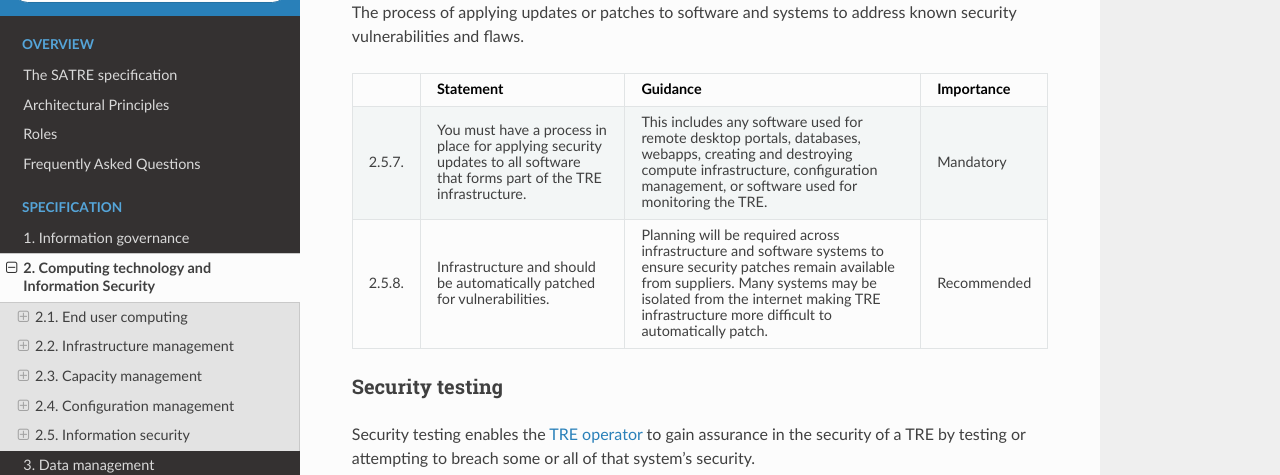
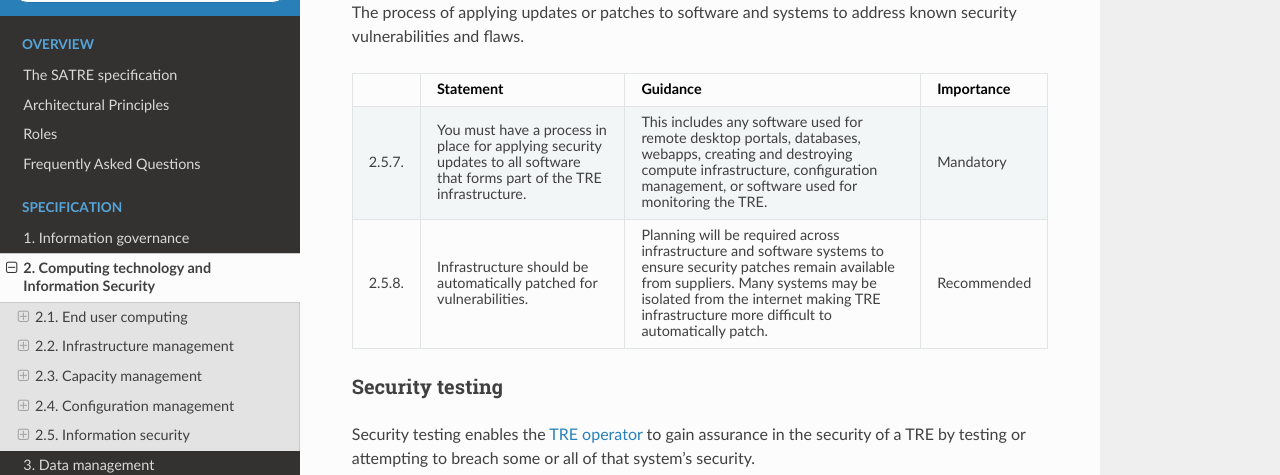
Before and after one commit to sa-tre/satre-specification, a Sphinx documentation site: the page built from docs/source/pillars/computing_technology.md, in a window 1280 px wide and 900 px high, scrolled down 9905 px. Shown: the top 475 px of the window. Built offline with Sphinx 7.4.7 and the Read the Docs theme 2.0.0, drawn with Linux system fonts in a browser that asks for light colours.

Commit message:
fix typo

```diff
--- a/docs/source/pillars/computing_technology.md
+++ b/docs/source/pillars/computing_technology.md
@@ -532,7 +532,7 @@ The process of applying updates or patches to software and systems to address kn
   - This includes any software used for remote desktop portals, databases, webapps, creating and destroying compute infrastructure, configuration management, or software used for monitoring the TRE.
   - Mandatory
 * - 2.5.8.
-  - Infrastructure and should be automatically patched for vulnerabilities.
+  - Infrastructure should be automatically patched for vulnerabilities.
   -	Planning will be required across infrastructure and software systems to ensure security patches remain available from suppliers.
     Many systems may be isolated from the internet making TRE infrastructure more difficult to automatically patch.
   - Recommended
```
